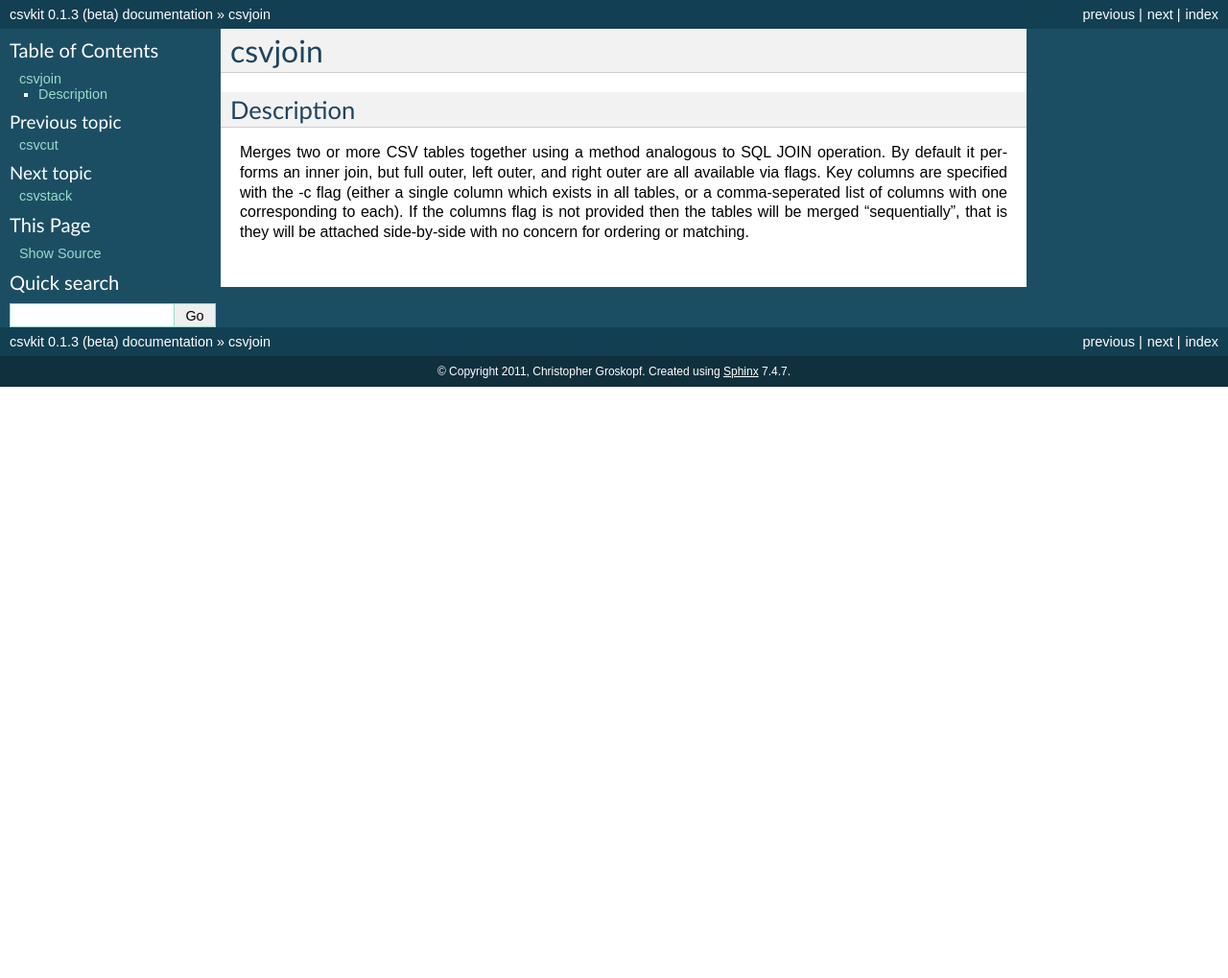
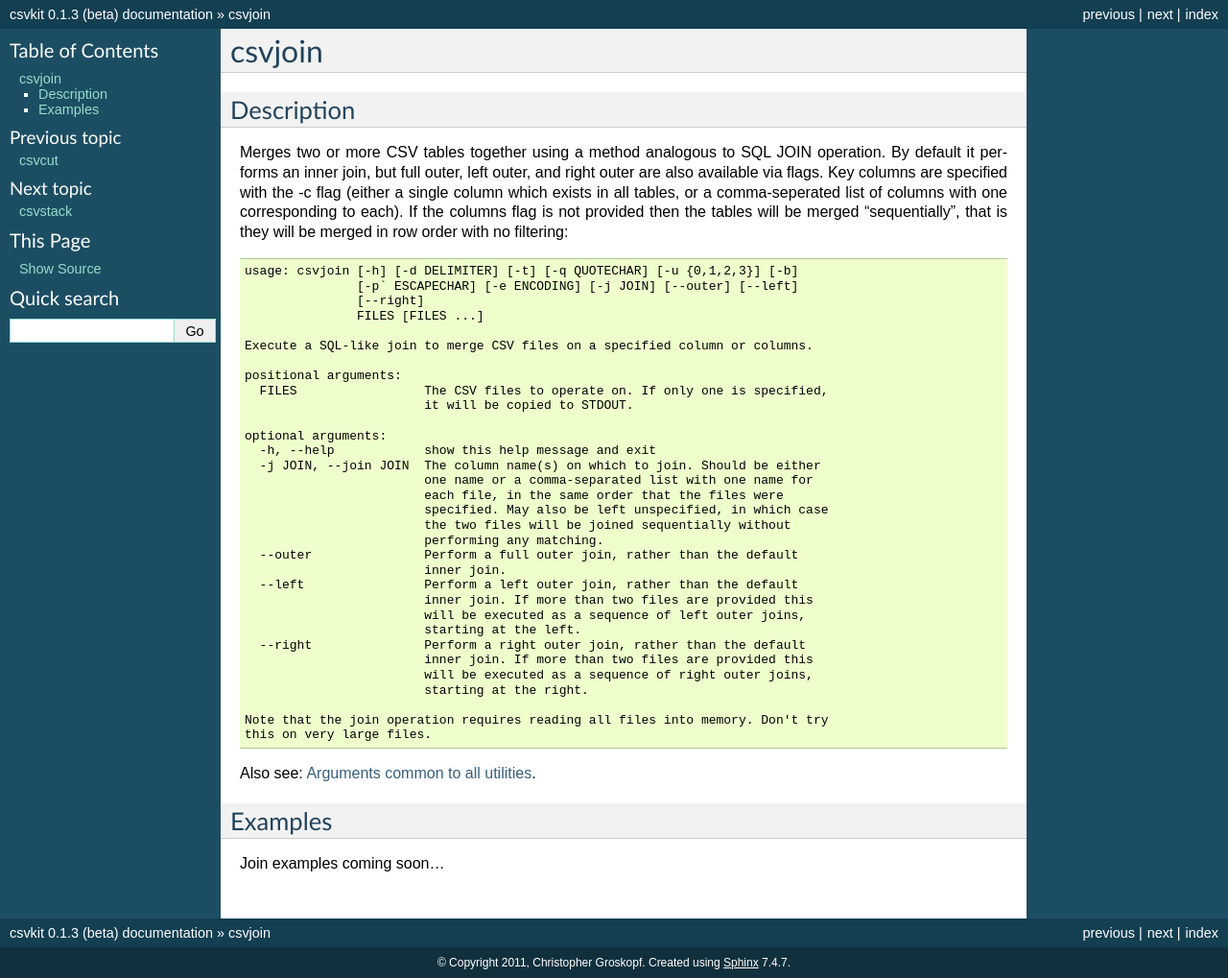
Before and after one commit to wireservice/csvkit, a Sphinx documentation site: the page built from docs/scripts/csvjoin.rst, in a window 1280 px wide. Shown: the whole page at 96% size. Built offline with Sphinx 7.4.7, drawn with Linux system fonts in a browser that asks for light colours; before the commit the page ends 900 px from its top, so only the background shows below that.

```diff
--- a/docs/index.rst
+++ b/docs/index.rst
@@ -79,6 +79,7 @@ csvkit is comprised of a number of individual command line utilities that be loo
     :maxdepth: 1
 
     scripts/common_arguments
+    scripts/unix_tools
 
 Development
 ===========
--- a/docs/scripts/csvjoin.rst
+++ b/docs/scripts/csvjoin.rst
@@ -5,4 +5,44 @@ csvjoin
 Description
 ===========
 
-Merges two or more CSV tables together using a method analogous to SQL JOIN operation. By default it performs an inner join, but full outer, left outer, and right outer are all available via flags. Key columns are specified with the -c flag (either a single column which exists in all tables, or a comma-seperated list of columns with one corresponding to each). If the columns flag is not provided then the tables will be merged "sequentially", that is they will be attached side-by-side with no concern for ordering or matching.
+Merges two or more CSV tables together using a method analogous to SQL JOIN operation. By default it performs an inner join, but full outer, left outer, and right outer are also available via flags. Key columns are specified with the -c flag (either a single column which exists in all tables, or a comma-seperated list of columns with one corresponding to each). If the columns flag is not provided then the tables will be merged "sequentially", that is they will be merged in row order with no filtering::
+
+    usage: csvjoin [-h] [-d DELIMITER] [-t] [-q QUOTECHAR] [-u {0,1,2,3}] [-b]
+                   [-p` ESCAPECHAR] [-e ENCODING] [-j JOIN] [--outer] [--left]
+                   [--right]
+                   FILES [FILES ...]
+
+    Execute a SQL-like join to merge CSV files on a specified column or columns.
+
+    positional arguments:
+      FILES                 The CSV files to operate on. If only one is specified,
+                            it will be copied to STDOUT.
+
+    optional arguments:
+      -h, --help            show this help message and exit
+      -j JOIN, --join JOIN  The column name(s) on which to join. Should be either
+                            one name or a comma-separated list with one name for
+                            each file, in the same order that the files were
+                            specified. May also be left unspecified, in which case
+                            the two files will be joined sequentially without
+                            performing any matching.
+      --outer               Perform a full outer join, rather than the default
+                            inner join.
+      --left                Perform a left outer join, rather than the default
+                            inner join. If more than two files are provided this
+                            will be executed as a sequence of left outer joins,
+                            starting at the left.
+      --right               Perform a right outer join, rather than the default
+                            inner join. If more than two files are provided this
+                            will be executed as a sequence of right outer joins,
+                            starting at the right.
+
+    Note that the join operation requires reading all files into memory. Don't try
+    this on very large files.
+
+Also see: :doc:`common_arguments`.
+
+Examples
+========
+
+Join examples coming soon...
```
Also changed, not shown: docs/scripts/csvlook.rst (+21 -2 lines), docs/scripts/csvsql.rst (+17 -1 lines), 2 other files.
